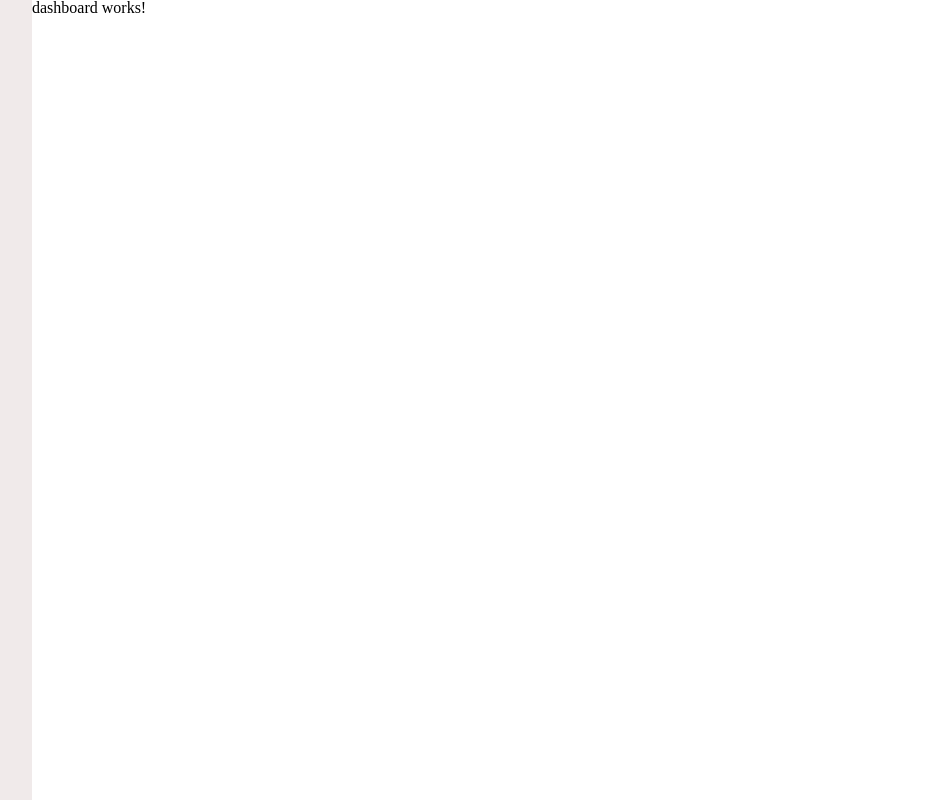
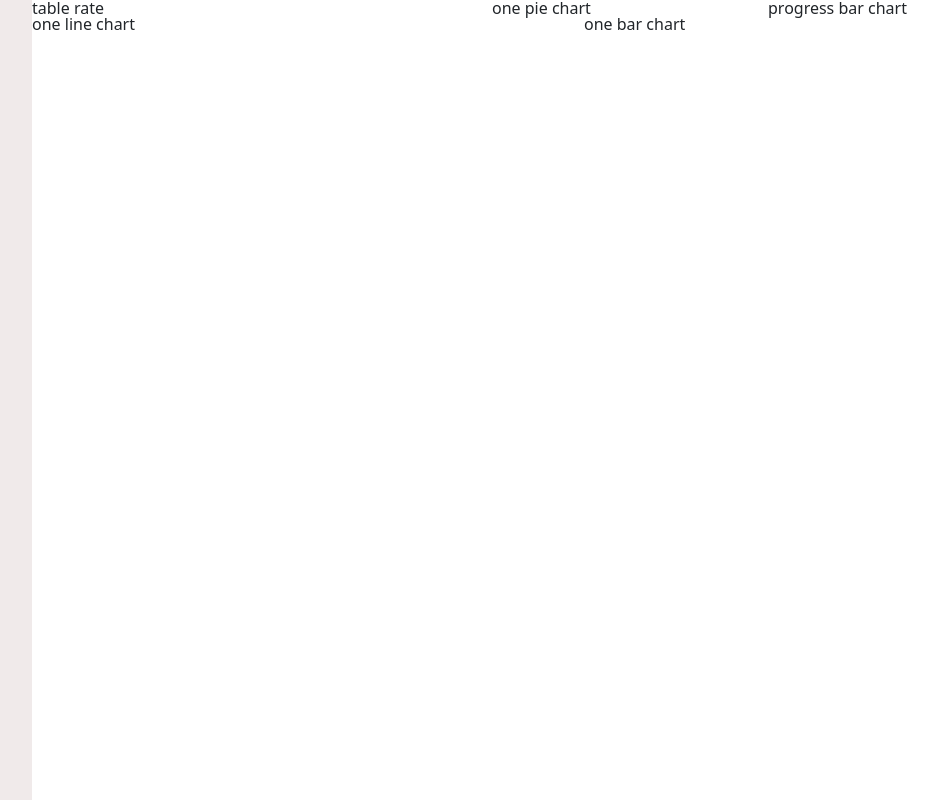
Before and after one commit to vikaspachori/sovereign-hack, an Angular app in the folder sovereign-hack-dashboard/: page / in a window 1280 px wide. Shown: the whole page, without its empty margins (168-1106 px from the left). Built offline with nearby package versions, Linux system fonts and the light colour scheme.

Commit message:
bootstrap and

```diff
--- a/sovereign-hack-dashboard/src/app/components/dashboard/dashboard.component.html
+++ b/sovereign-hack-dashboard/src/app/components/dashboard/dashboard.component.html
@@ -1 +1,21 @@
-<p>dashboard works!</p>
+<div class="row">
+ <div class="col-xl-5 col-md-5 col-sm-12 col-xs-12">
+     table rate
+ </div>
+ <div class="col-xl-3 col-md-3  col-sm-12 col-xs-12">
+     one pie chart
+ </div>
+ <div class="col-xl-3 col-md-3  col-sm-12 col-xs-12">
+    progress bar chart
+</div>
+</div>
+
+<div class="row">
+    <div class="col-xl-6 col-md-6  col-sm-12 col-xs-12">
+        one line chart
+    </div>
+
+    <div class="col-xl-5 col-md-5  col-sm-12 col-xs-12">
+        one bar chart
+    </div>
+</div>
--- a/sovereign-hack-dashboard/src/styles.scss
+++ b/sovereign-hack-dashboard/src/styles.scss
@@ -21,6 +21,7 @@ time, mark, audio, video {
 
 body {
     line-height:1;
+    overflow-x: hidden;
 }
 
 article,aside,details,figcaption,figure,
@@ -92,3 +93,7 @@ hr {
 input, select {
     vertical-align:middle;
 }/* You can add global styles to this file, and also import other style files */
+
+
+
+@import "~bootstrap/dist/css/bootstrap.css"
```
Also changed, not shown: 1 other file (tests, documents, lock files or other folders).
